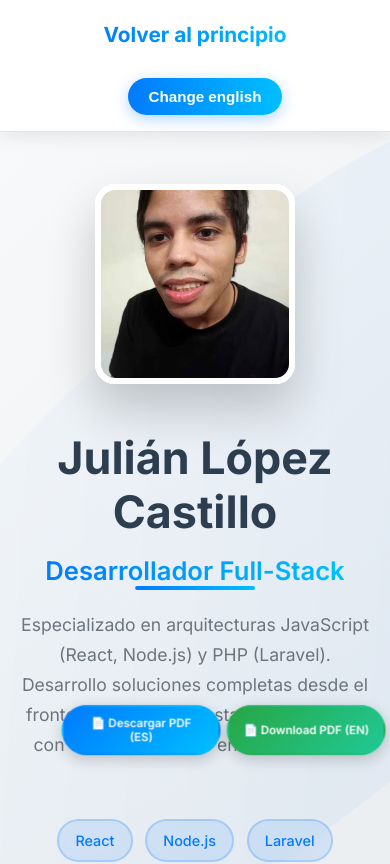
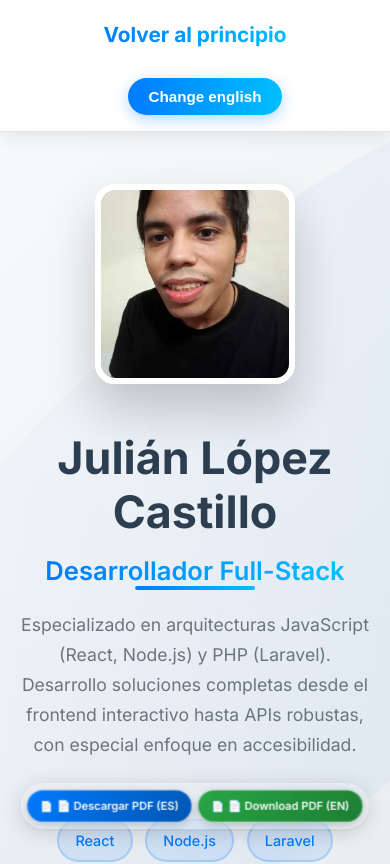
Before and after one commit to Julian-LC0399/mi-portafolio, a React (Create React App) app: page / in a window 390 px wide. Shown: the top 864 px of the page. Built offline with nearby package versions, Linux system fonts and the light colour scheme; the HTML template or start-up script is replaced by a standard one.

Commit message:
estilos mejorados

```diff
--- a/src/styles/download-buttons.css
+++ b/src/styles/download-buttons.css
@@ -1,42 +1,44 @@
 .download-buttons {
   position: fixed;
-  bottom: 120px;
+  bottom: 20px;
   right: 20px;
   display: flex;
   flex-direction: column;
-  gap: 12px;
+  gap: 8px;
   z-index: 1000;
 }
 
 .download-btn {
-  padding: 12px 20px;
+  padding: 8px 16px;
   border: none;
-  border-radius: 25px;
+  border-radius: 20px;
   font-weight: 600;
   cursor: pointer;
   transition: all 0.3s ease;
-  box-shadow: 0 4px 15px rgba(0, 0, 0, 0.2);
-  font-size: 14px;
+  box-shadow: 0 3px 10px rgba(0, 0, 0, 0.2);
+  font-size: 12px;
   font-family: 'Inter', -apple-system, BlinkMacSystemFont, sans-serif;
   -webkit-backdrop-filter: blur(10px);
   backdrop-filter: blur(10px);
-  border: 2px solid transparent;
+  border: 1px solid rgba(255, 255, 255, 0.2);
+  min-width: auto;
+  white-space: nowrap;
 }
 
 .download-btn.spanish {
-  background: linear-gradient(135deg, #007bff, #00bfff);
+  background: linear-gradient(135deg, #007bff, #0056b3);
   color: white;
 }
 
 .download-btn.english {
-  background: linear-gradient(135deg, #28a745, #20c997);
+  background: linear-gradient(135deg, #28a745, #1e7e34);
   color: white;
 }
 
 .download-btn:hover {
-  transform: translateY(-3px);
-  box-shadow: 0 6px 20px rgba(0, 0, 0, 0.3);
-  border-color: rgba(255, 255, 255, 0.3);
+  transform: translateY(-2px);
+  box-shadow: 0 5px 15px rgba(0, 0, 0, 0.3);
+  border-color: rgba(255, 255, 255, 0.4);
 }
 
 .download-btn:active {
@@ -44,53 +46,147 @@
 }
 
 .download-btn:disabled {
-  opacity: 0.7;
+  opacity: 0.6;
   cursor: not-allowed;
   transform: none;
 }
 
-/* Efecto de pulso para llamar la atención */
-@keyframes pulse {
+/* Efecto de pulso más sutil */
+@keyframes subtle-pulse {
   0% { transform: scale(1); }
-  50% { transform: scale(1.05); }
+  50% { transform: scale(1.02); }
   100% { transform: scale(1); }
 }
 
 .download-btn {
-  animation: pulse 2s ease-in-out infinite;
+  animation: subtle-pulse 3s ease-in-out infinite;
 }
 
 .download-btn:hover {
   animation: none;
 }
 
-/* Responsive */
-@media (max-width: 768px) {
+/* Iconos más pequeños */
+.download-btn::before {
+  content: '📄';
+  margin-right: 6px;
+  font-size: 11px;
+}
+
+/* Responsive para tablets */
+@media (max-width: 1024px) {
   .download-buttons {
-    bottom: 100px;
-    right: 10px;
+    bottom: 15px;
+    right: 15px;
+    gap: 6px;
   }
 
   .download-btn {
-    padding: 10px 16px;
-    font-size: 12px;
+    padding: 7px 14px;
+    font-size: 11px;
+    border-radius: 18px;
+  }
+
+  .download-btn::before {
+    margin-right: 5px;
+    font-size: 10px;
   }
 }
 
-@media (max-width: 480px) {
+/* Responsive para móviles */
+@media (max-width: 768px) {
   .download-buttons {
-    bottom: 90px;
-    right: 8px;
+    position: fixed;
+    bottom: 15px;
+    right: 50%;
+    transform: translateX(50%);
     flex-direction: row;
-    flex-wrap: wrap;
-    justify-content: center;
+    gap: 8px;
+    width: auto;
+    max-width: 90%;
+    background: rgba(255, 255, 255, 0.1);
+    -webkit-backdrop-filter: blur(15px);
+    backdrop-filter: blur(15px);
+    border-radius: 25px;
+    padding: 6px;
+    box-shadow: 0 4px 20px rgba(0, 0, 0, 0.15);
+    border: 1px solid rgba(255, 255, 255, 0.1);
   }
 
   .download-btn {
-    padding: 8px 14px;
+    padding: 8px 12px;
     font-size: 11px;
+    border-radius: 18px;
     flex: 1;
-    min-width: 120px;
+    min-width: 0;
+    text-align: center;
+  }
+
+  .download-btn::before {
+    margin-right: 4px;
+    font-size: 10px;
+  }
+
+  /* Ocultar texto largo en móviles muy pequeños */
+  @media (max-width: 380px) {
+    .download-btn {
+      font-size: 0;
+      padding: 10px;
+    }
+
+    .download-btn::before {
+      margin-right: 0;
+      font-size: 12px;
+    }
+
+    .download-btn::after {
+      content: '';
+      display: none;
+    }
+  }
+}
+
+/* Responsive para móviles muy pequeños */
+@media (max-width: 340px) {
+  .download-buttons {
+    bottom: 10px;
+    padding: 5px;
+    gap: 5px;
+  }
+
+  .download-btn {
+    padding: 8px 10px;
+    font-size: 10px;
+  }
+}
+
+/* Mejoras para modo oscuro */
+@media (prefers-color-scheme: dark) {
+  .download-buttons {
+    background: rgba(0, 0, 0, 0.2);
+    border-color: rgba(255, 255, 255, 0.1);
+  }
+
+  .download-btn {
+    border-color: rgba(255, 255, 255, 0.15);
+  }
+}
+
+/* Estados de focus para accesibilidad */
+.download-btn:focus {
+  outline: 2px solid #007bff;
+  outline-offset: 2px;
+}
+
+/* Mejora de rendimiento para animaciones */
+@media (prefers-reduced-motion: reduce) {
+  .download-btn {
+    animation: none;
+    transition: none;
+  }
+
+  .download-btn:hover {
+    transform: none;
   }
 }
 
```
